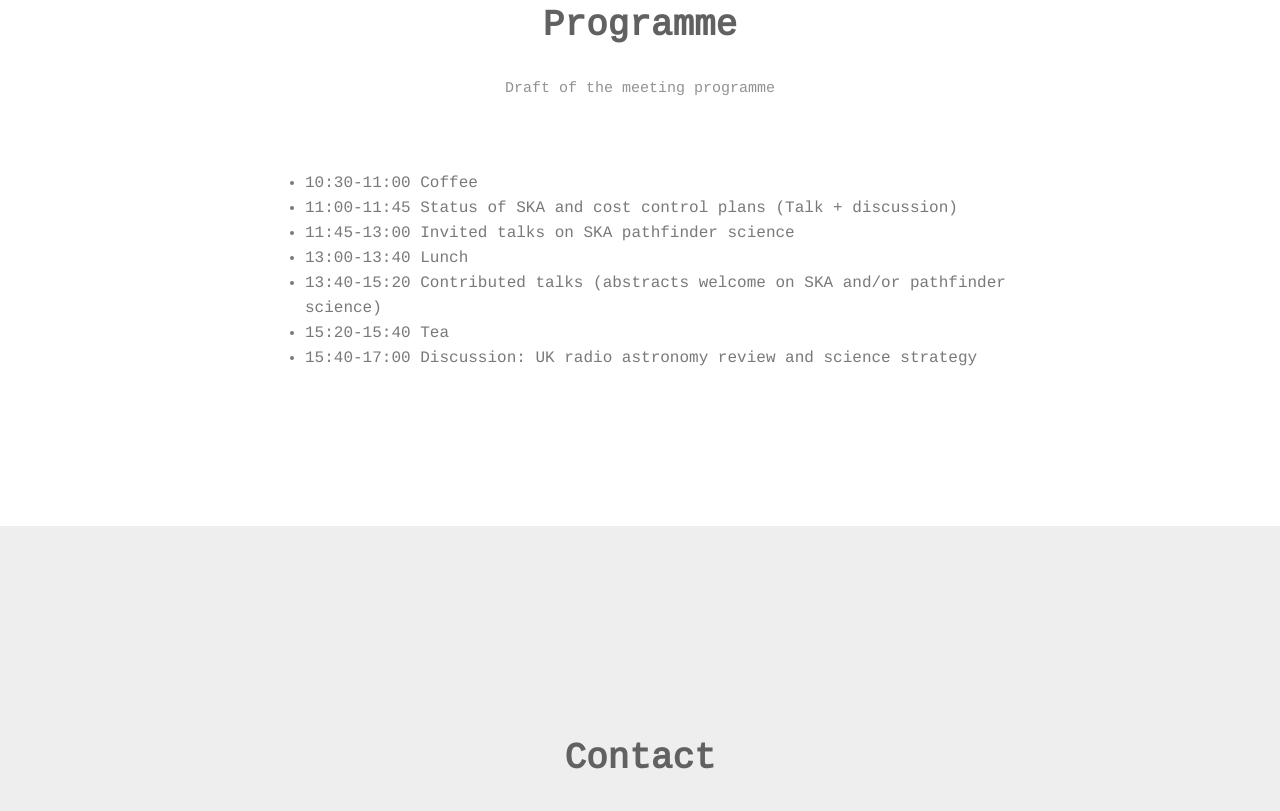
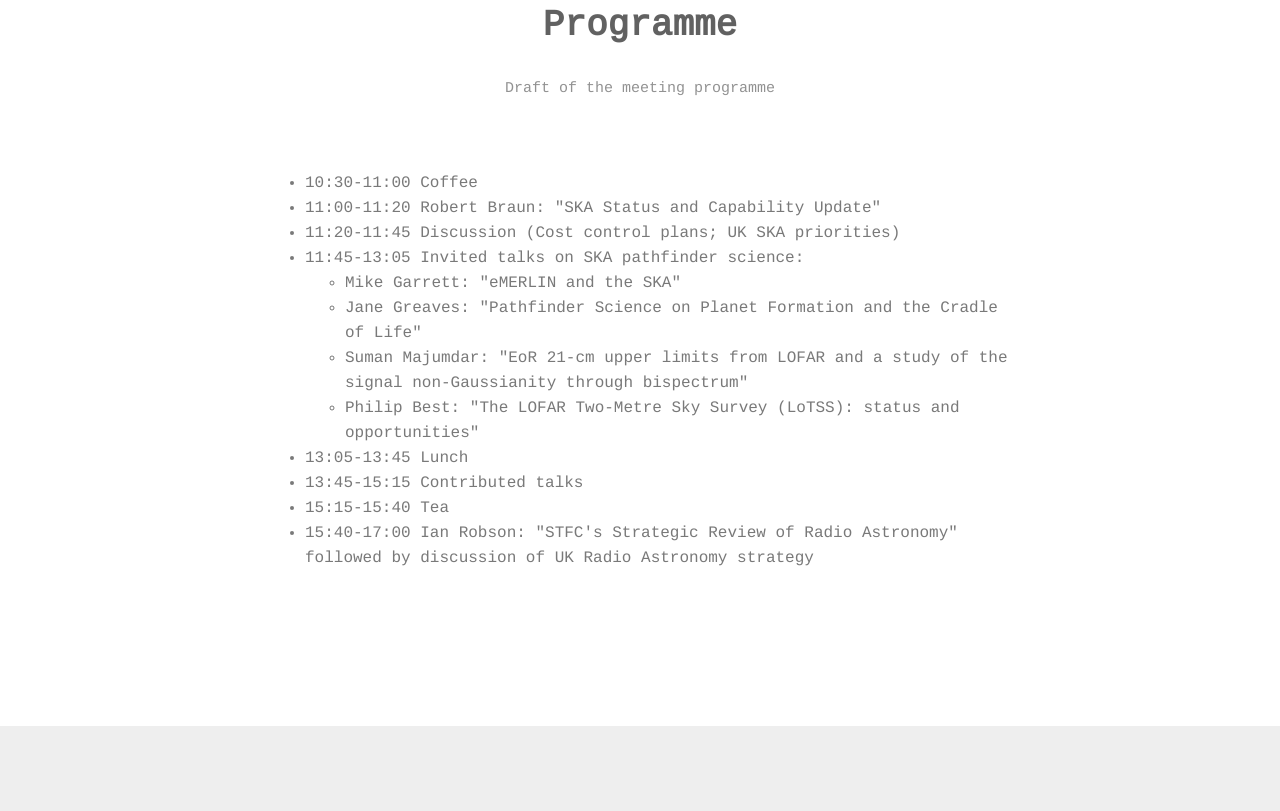
Before and after one commit to nudomarinero/UK-SKA_Edinbugh-2017, a Django app: page / in a window 1280 px wide. Shown: the part 2331-3142 px from the top of the page. Run offline with Django 3.2, Linux system fonts and the light colour scheme; data that the repository does not hold is empty; some libraries are stand-ins or nearby versions.

Commit message:
Update programme

```diff
--- a/conference/templates/index.html
+++ b/conference/templates/index.html
@@ -155,12 +155,20 @@
             <div class="col-md-8 col-md-offset-2 col-sm-10 col-sm-offset-1 text-center ">
                 <ul>
                     <li style="text-align: left ">10:30-11:00 Coffee</li>
-                    <li style="text-align: left ">11:00-11:45 Status of SKA and cost control plans (Talk + discussion)</li>
-                    <li style="text-align: left ">11:45-13:00 Invited talks on SKA pathfinder science</li>
-                    <li style="text-align: left ">13:00-13:40 Lunch</li>
-                    <li style="text-align: left ">13:40-15:20 Contributed talks (abstracts welcome on SKA and/or pathfinder science)</li>
-                    <li style="text-align: left ">15:20-15:40 Tea</li>
-                    <li style="text-align: left ">15:40-17:00 Discussion: UK radio astronomy review and science strategy</li>
+                    <li style="text-align: left ">11:00-11:20 Robert Braun: "SKA Status and Capability Update"</li>
+                    <li style="text-align: left ">11:20-11:45 Discussion (Cost control plans; UK SKA priorities)</li>
+                    <li style="text-align: left ">11:45-13:05 Invited talks on SKA pathfinder science:
+                        <ul>
+                            <li style="text-align: left ">Mike Garrett:   "eMERLIN and the SKA"</li>
+                            <li style="text-align: left ">Jane Greaves:   "Pathfinder Science on Planet Formation and the Cradle of Life"</li>
+                            <li style="text-align: left ">Suman Majumdar: "EoR 21-cm upper limits from LOFAR and a study of the signal non-Gaussianity through bispectrum"</li>
+                            <li style="text-align: left ">Philip Best:    "The LOFAR Two-Metre Sky Survey (LoTSS): status and opportunities"</li>
+                        </ul>
+                    </li>
+                    <li style="text-align: left ">13:05-13:45 Lunch</li>
+                    <li style="text-align: left ">13:45-15:15 Contributed talks</li>
+                    <li style="text-align: left ">15:15-15:40 Tea</li>
+                    <li style="text-align: left ">15:40-17:00 Ian Robson:     "STFC's Strategic Review of Radio Astronomy" followed by discussion of UK Radio Astronomy strategy </li>
                 </ul>
             </div>
             <!-- End: .col-md-8 -->
```
